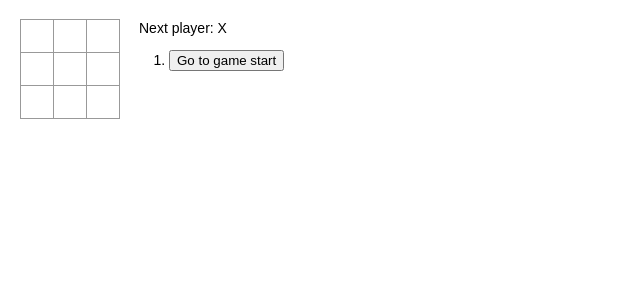
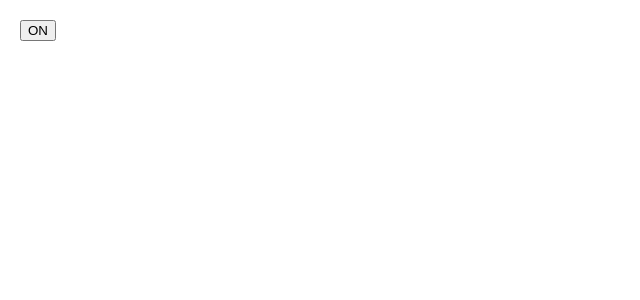
Before and after one commit to Terence625/react-project, a React (Create React App) app: page / in a window 1280 px wide. Shown: the top 300 px of the page, without its empty margins (0-640 px from the left). Built offline with nearby package versions, Linux system fonts and the light colour scheme.

Commit message:
[Wenguang] add toggle component in handle-event

```diff
--- /dev/null
+++ b/src/component/handle-events/Toggle.tsx
@@ -0,0 +1,24 @@
+import React from "react";
+
+interface IToggleProps {}
+
+interface IToggleState {
+  isToggleOn: boolean;
+}
+
+export default class Toggle extends React.Component<IToggleProps, IToggleState> {
+  constructor(props) {
+    super(props);
+    this.state = { isToggleOn: true };
+  }
+
+  handleClick() {
+    this.setState((prevState) => ({
+      isToggleOn: !prevState.isToggleOn,
+    }));
+  }
+
+  render() {
+    return <button onClick={this.handleClick.bind(this)}>{this.state.isToggleOn ? "ON" : "OFF"}</button>;
+  }
+}
--- a/src/index.tsx
+++ b/src/index.tsx
@@ -3,7 +3,9 @@ import ReactDOM from "react-dom";
 import "./index.css";
 import App from "./component/state-and-lifecycle/App";
 import Game from "./component/tic-tac-toe-game/Game";
+import Toggle from "./component/handle-events/Toggle";
 // ========================================
 
-ReactDOM.render(<Game />, document.getElementById("root"));
-//ReactDOM.render(<App />, document.getElementById("root"));
+// ReactDOM.render(<Game />, document.getElementById("root"));
+// ReactDOM.render(<App />, document.getElementById("root"));
+ReactDOM.render(<Toggle />, document.getElementById("root"));
```
